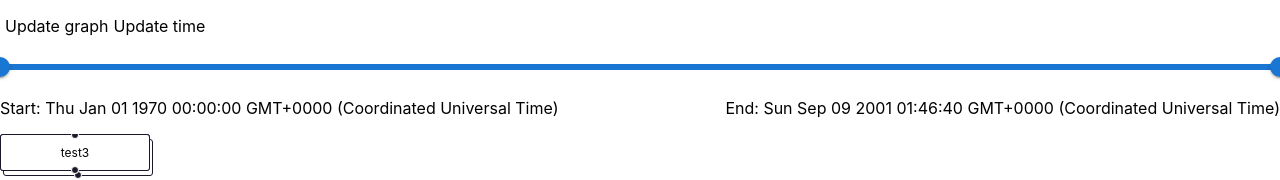
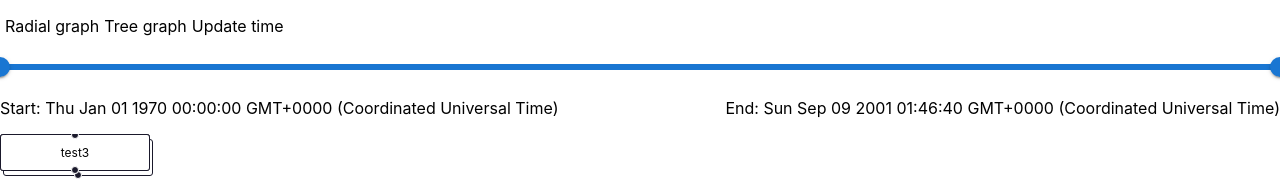
Before and after one commit to Oliver-Quail/Simple-Network-Visualiser, a React (Create React App) app in the folder web_interface/: page / in a window 1280 px wide. Shown: the top 180 px of the page. Built offline with nearby package versions, Linux system fonts and the light colour scheme; no server answers.

Commit message:
Added tree graph

```diff
--- a/web_interface/src/pages/analysis/analysis.tsx
+++ b/web_interface/src/pages/analysis/analysis.tsx
@@ -131,7 +131,8 @@ const AnalysisPageFlowGraph = (props :AnalysisPageFlowGraphProps) => {
 
         <article style={{ width: '100vw', height: '100vh' }}>
           <section style={{"display": "flex"}}>
-            <p style={{"marginLeft":"5px", "cursor": "pointer"}} onClick={() => {getLayoutedElements({'elk.algorithm': 'org.eclipse.elk.force'})}}>Update graph</p>
+            <p style={{"marginLeft":"5px", "cursor": "pointer"}} onClick={() => {getLayoutedElements({'elk.algorithm': 'org.eclipse.elk.force'})}}>Radial graph</p>
+            <p style={{"marginLeft":"5px", "cursor": "pointer"}} onClick={() => {getLayoutedElements({'elk.algorithm': 'layered'})}}>Tree graph</p>
             <p style={{"marginLeft":"5px", "cursor": "pointer"}} onClick={() => {props.setEdges([]); getLayoutedElements({'elk.algorithm': 'org.eclipse.elk.force'})}}>Update time</p>
           </section>
           <section style={{"display": "flex", "flexDirection": "column", "justifyContent": "center", "alignItems": "center", "width": "100%"}}>
```
